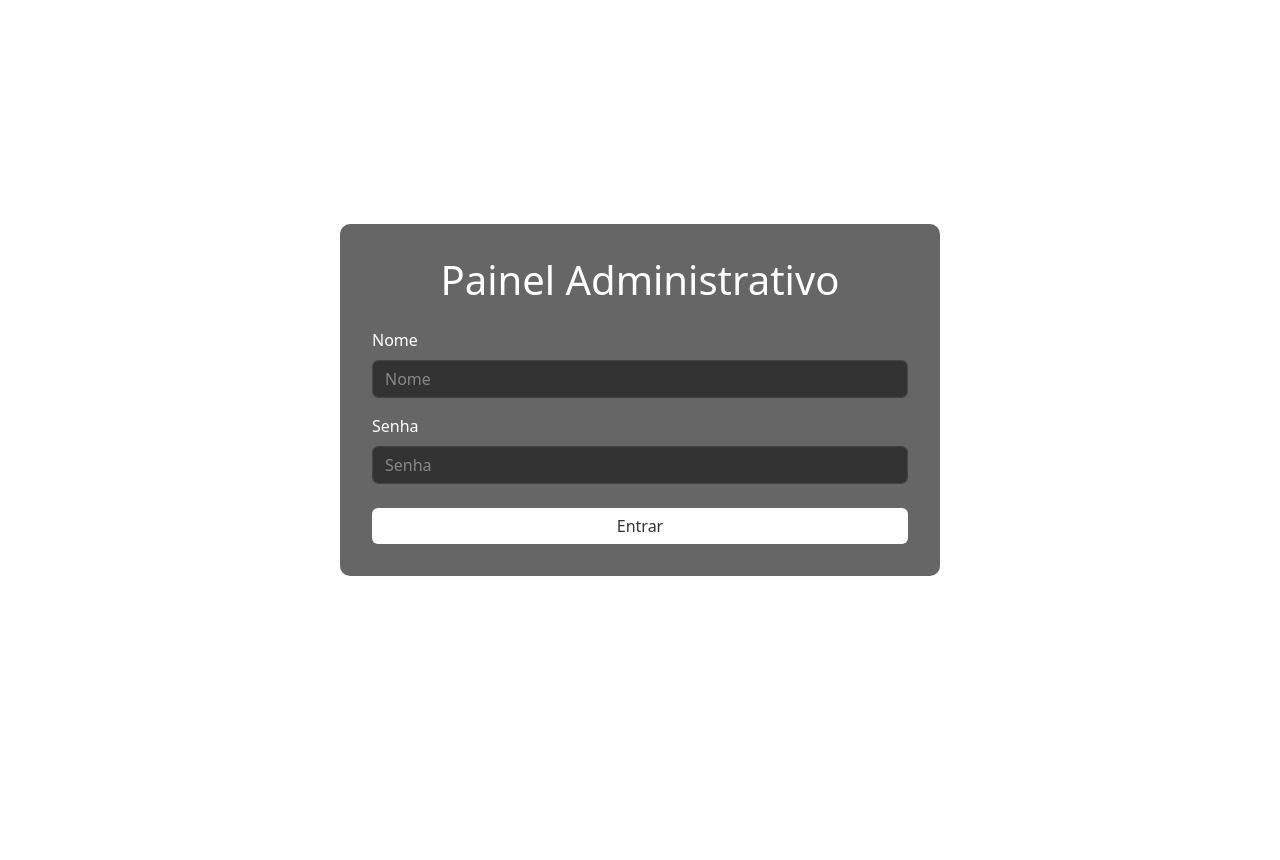
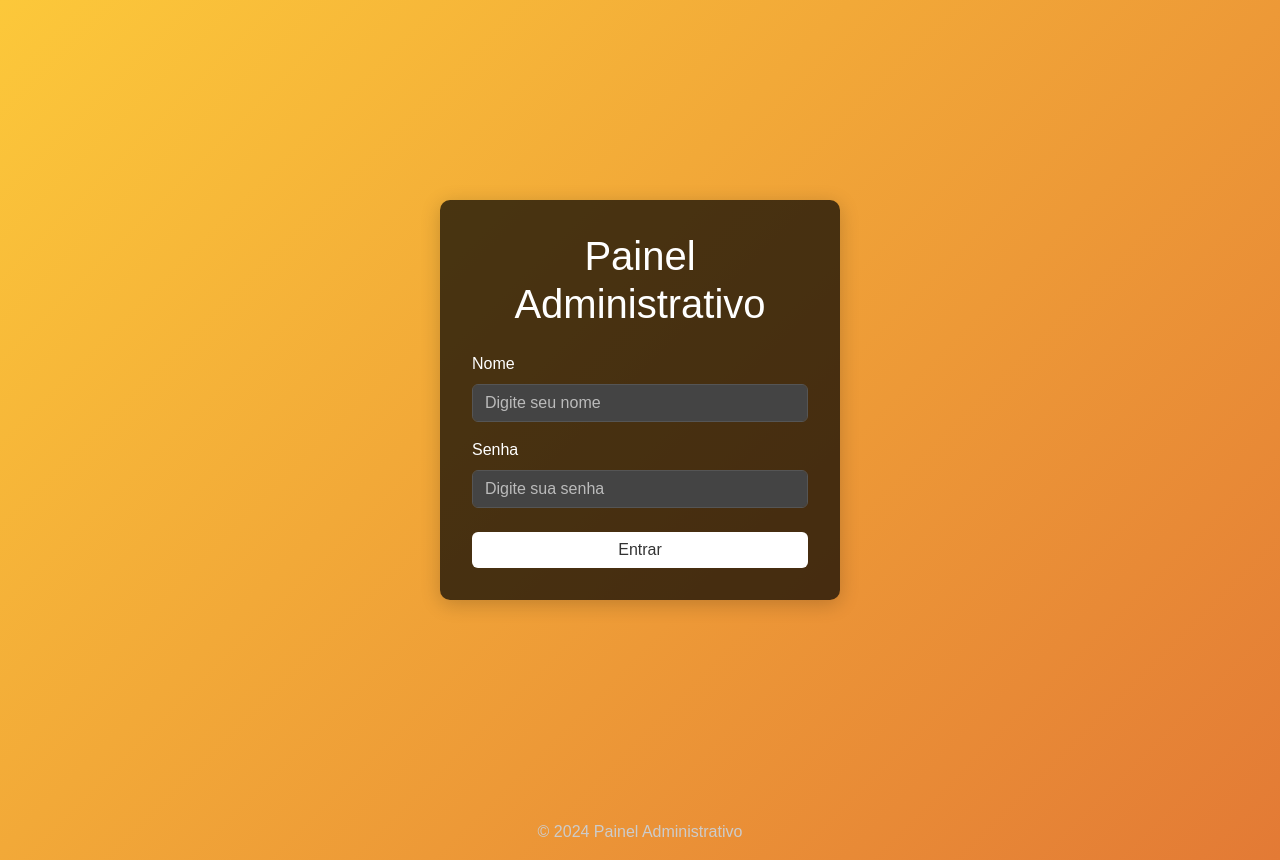
Before and after one commit to jesse-barbosa/supermercado-maravilha, a PHP site: page /admin/index.php in a window 1280 px wide. Before the commit the page ends 576 px from the top, so only its background shows below. Run offline with PHP 8.4, Linux system fonts and the light colour scheme.

Commit message:
Ajustes na página de login ADM

```diff
--- a/admin/index.php
+++ b/admin/index.php
@@ -8,8 +8,9 @@
     <link rel="stylesheet" href="https://cdn.jsdelivr.net/npm/bootstrap-icons@1.11.3/font/bootstrap-icons.min.css">
     <style>
         body {
-            background: white;
+            background: linear-gradient(135deg, #FCC83A, #E37A35);
             color: #fff;
+            font-family: Arial, sans-serif;
         }
         .container-fluid {
             height: 100vh;
@@ -18,27 +19,37 @@
             justify-content: center;
         }
         .form-container {
-            background: rgba(0, 0, 0, 0.6);
+            background: rgba(0, 0, 0, 0.7);
             border-radius: 10px;
             padding: 2rem;
             width: 100%;
-            max-width: 600px;
+            max-width: 400px;
+            box-shadow: 0 4px 20px rgba(0, 0, 0, 0.2);
         }
         .form-control {
-            background-color: #333;
-            border: 1px solid #444;
+            background-color: #444;
+            border: 1px solid #555;
             color: #fff;
         }
         .form-control::placeholder {
-            color: #888;
+            color: #bbb;
         }
         .btn-light {
             background-color: #fff;
             color: #333;
             border: none;
+            transition: background-color 0.3s ease;
         }
         .btn-light:hover {
-            background-color: #f0f0f0;
+            background-color: #e2e2e2;
+        }
+        .alert {
+            transition: opacity 0.3s ease;
+        }
+        .footer-text {
+            text-align: center;
+            margin-top: 20px;
+            color: #ccc;
         }
     </style>
 </head>
@@ -50,11 +61,11 @@
                 <input type="hidden" name="idForm" value="formLogin">
                 <div class="mb-3">
                     <label for="nome" class="form-label">Nome</label>
-                    <input type="text" name="nome" id="nome" placeholder="Nome" class="form-control">
+                    <input type="text" name="nome" id="nome" placeholder="Digite seu nome" class="form-control" required>
                 </div>
                 <div class="mb-3">
                     <label for="senha" class="form-label">Senha</label>
-                    <input type="password" name="senha" id="senha" placeholder="Senha" class="form-control">
+                    <input type="password" name="senha" id="senha" placeholder="Digite sua senha" class="form-control" required>
                 </div>
                 <div class="mt-4">
                     <button type="submit" name="enviar" class="btn btn-light w-100">Entrar</button>
@@ -75,6 +86,9 @@
             </form>
         </div>
     </div>
+    <div class="footer-text">
+        <p>© <?php echo date('Y'); ?> Painel Administrativo</p>
+    </div>
     <script src="https://cdn.jsdelivr.net/npm/bootstrap@5.3.2/dist/js/bootstrap.bundle.min.js" integrity="sha384-C6RzsynM9kWDrMNeT87bh95OGNyZPhcTNXj1NW7RuBCsyN/o0jlpcV8Qyq46cDfL" crossorigin="anonymous"></script>
 </body>
 </html>
```
